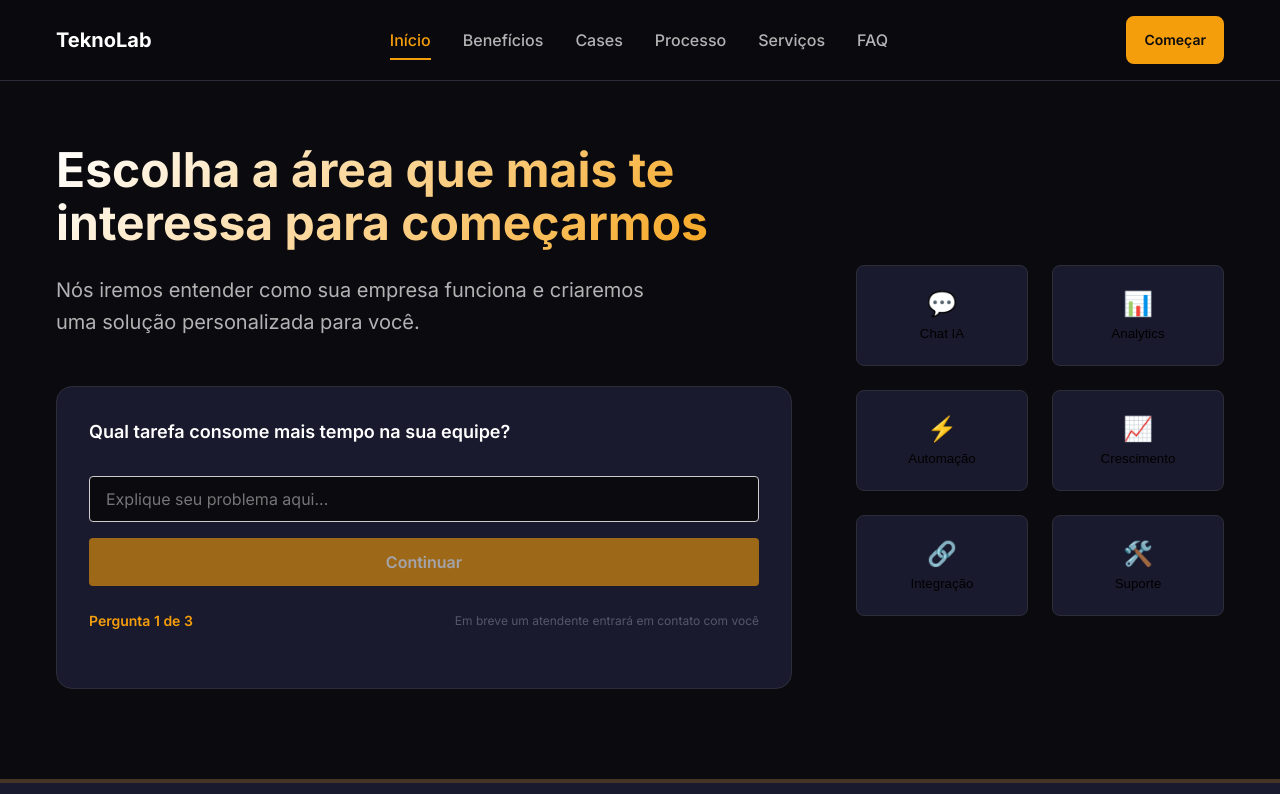
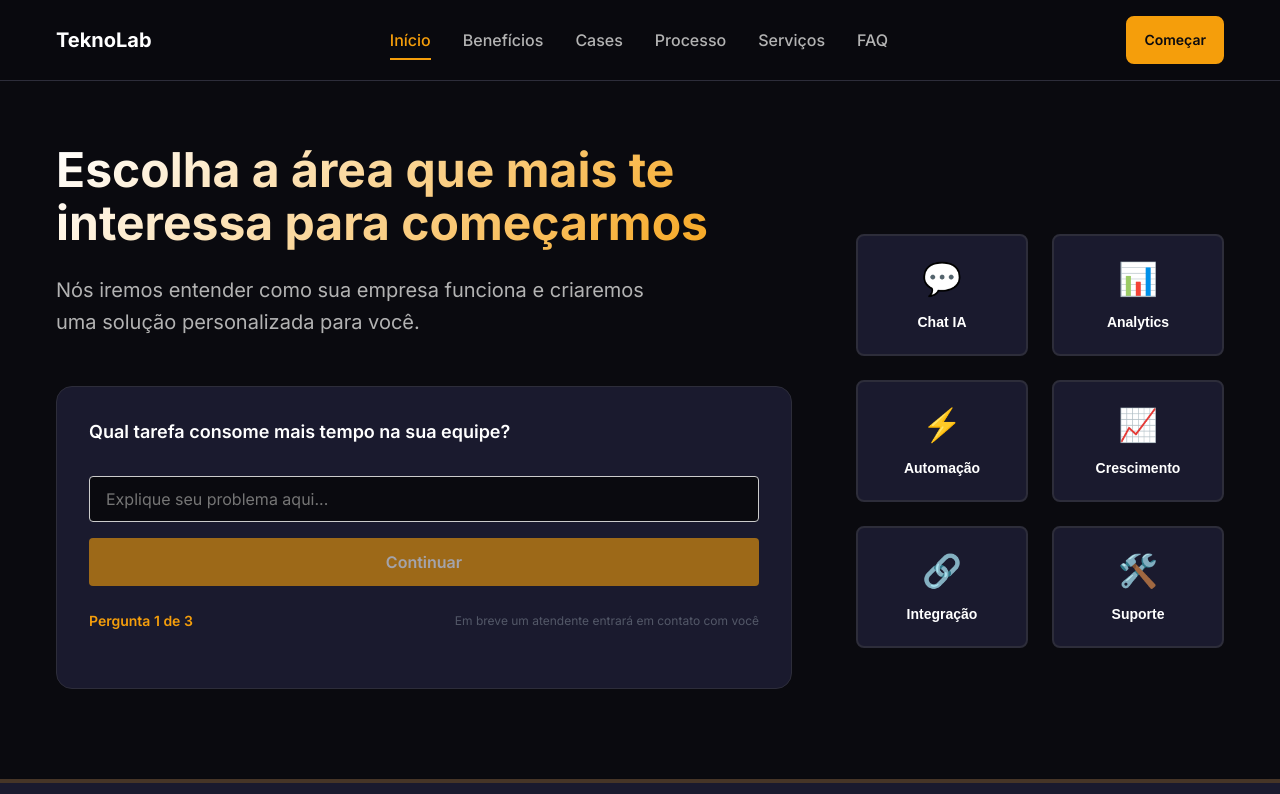
Before and after one commit to Cardoso05/LANDING-PAGE--SAW, a React (Create React App) app: page / in a window 1280 px wide. Shown: the top 794 px of the page. Built offline with nearby package versions, Linux system fonts and the light colour scheme; no server answers.

Commit message:
fix: aplicar CSS Module corretamente no HeroSection

```diff
--- a/src/components/HeroSection.js
+++ b/src/components/HeroSection.js
@@ -1,6 +1,7 @@
 import React, { useState, useEffect } from 'react';
 import useTypewriter from '../hooks/useTypewriter';
 import Wizard from './Wizard';
+import styles from './HeroSection.module.css';
 
 const HeroSection = () => {
   const [selectedArea, setSelectedArea] = useState(null);
@@ -58,13 +59,13 @@ const HeroSection = () => {
               {areas.map((area) => (
                 <button
                   key={area.id}
-                  className={`hero-visual-item hero-visual-item--${area.id} ${
-                    selectedArea?.id === area.id ? 'hero-visual-item--selected' : ''
+                  className={`hero-visual-item hero-visual-item--${area.id} ${styles.heroVisualItem} ${
+                    selectedArea?.id === area.id ? `hero-visual-item--selected ${styles.selected}` : ''
                   }`}
                   onClick={() => handleAreaSelect(area)}
                   aria-label={`Selecionar ${area.label}: ${area.description}`}
                 >
-                  <div className="visual-icon">{area.icon}</div>
+                  <div className={`visual-icon ${styles.visualIcon}`}>{area.icon}</div>
                   <span>{area.label}</span>
                 </button>
               ))}
```
